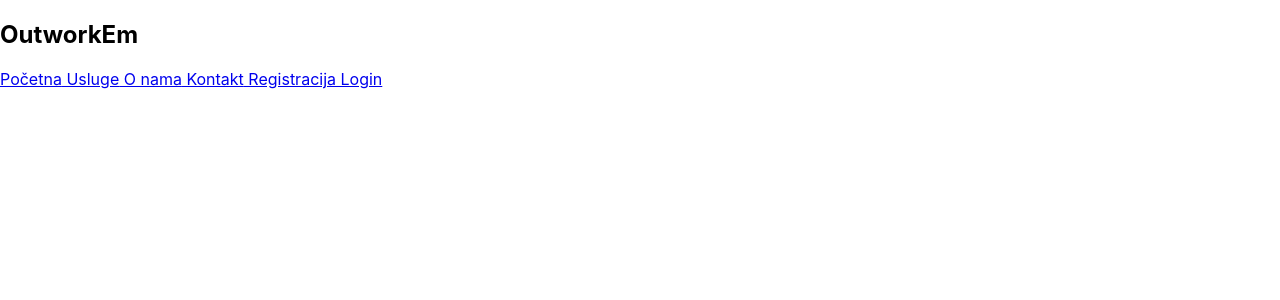
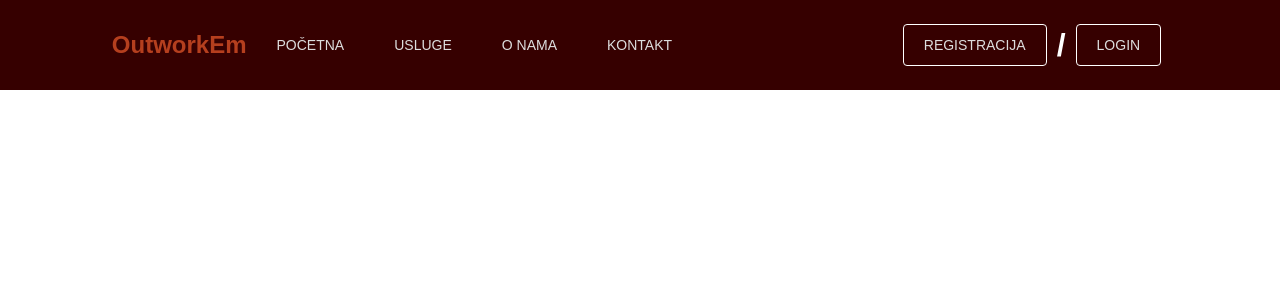
Before and after one commit to NemanjaGojkovic/FitnesPortal, a React (Create React App) app in the folder fitness_react/: page / in a window 1280 px wide. Shown: the top 300 px of the page. Built offline with nearby package versions, Linux system fonts and the light colour scheme.

Commit message:
odradjen navbar

```diff
--- a/fitness_react/package.json
+++ b/fitness_react/package.json
@@ -6,6 +6,7 @@
     "@testing-library/jest-dom": "^5.16.5",
     "@testing-library/react": "^13.4.0",
     "@testing-library/user-event": "^13.5.0",
+    "axios": "^1.3.3",
     "react": "^18.2.0",
     "react-dom": "^18.2.0",
     "react-router-dom": "^6.8.1",
--- a/fitness_react/src/App.css
+++ b/fitness_react/src/App.css
@@ -1,38 +1,76 @@
-.App {
-  text-align: center;
+*{
+  margin: 0;
+  padding: 0;
+  text-decoration: none;
+  font-family: 'Poppins', sans-serif;
 }
 
-.App-logo {
-  height: 40vmin;
-  pointer-events: none;
+
+.inner-width{
+
+  padding: 0 10px;
+  display: flex;
+  background-color: rgb(54, 0, 0);
+  justify-content: space-around;
 }
 
-@media (prefers-reduced-motion: no-preference) {
-  .App-logo {
-    animation: App-logo-spin infinite 20s linear;
-  }
+.title{
+  color: rgb(181, 63, 30);
 }
 
-.App-header {
-  background-color: #282c34;
-  min-height: 100vh;
+.navigation-menu{
+  float: left;
   display: flex;
-  flex-direction: column;
   align-items: center;
+  min-height: 90px;
+}
+
+.nav2{
+  display: flex;
   justify-content: center;
-  font-size: calc(10px + 2vmin);
+  align-items: center;
+  float: right;
+}
+
+.nav2 a{
+  margin-left: 7px;
+  margin-right: 7px;
+  color: #ddd;
+  text-transform: uppercase;
+  font-size: 14px;
+  padding: 12px 20px;
+  border-radius: 4px;
+  transition: .3s linear;
+  border: 1px solid white;
+}
+
+.nav2 a:hover{
+  background: #953201;
+  color: #fff;
+  border-width: 2px;
+  border-color: black;
+  transform: scale(1.1);
+
+}
+
+.razmak{
+  margin: 3px;
   color: white;
 }
 
-.App-link {
-  color: #61dafb;
+
+.navigation-menu a{
+  margin-left: 10px;
+  color: #ddd;
+  text-transform: uppercase;
+  font-size: 14px;
+  padding: 12px 20px;
+  border-radius: 4px;
+  transition: .3s linear;
 }
 
-@keyframes App-logo-spin {
-  from {
-    transform: rotate(0deg);
-  }
-  to {
-    transform: rotate(360deg);
-  }
+.navigation-menu a:hover{
+  background: #953201;
+  color: #fff;
+  transform: scale(1.1);
 }
--- a/fitness_react/src/components/Navbar.jsx
+++ b/fitness_react/src/components/Navbar.jsx
@@ -1,7 +1,42 @@
 import React from 'react'
+import axios from 'axios'
 import {Link} from 'react-router-dom'
 
-function Navbar(){
+function Navbar({token, currentUser, removeToken}){
+
+  function handleLogout(){
+
+    var config = {
+        method: 'post',
+        url: '.http://127.0.0.1:8000/api/logout',
+        headers: {
+
+        Authorization: "Bearer "+ window.sessionStorage.getItem("auth_token"),
+
+        },
+
+    };
+
+    axios(config)
+    .then(function (response) {
+        console.log(JSON.stringify(response.data));
+        window.sessionStorage.setItem("auth_token",null);
+        removeToken();
+    })
+    .catch(function (error) {
+        console.log(error);
+    });
+
+  }
+
+  const admin = () =>{
+    if(currentUser != null){
+      return currentUser.admin;
+     }else{
+       return false;
+     }
+  }
+
     return (
     <div className="inner-width">
         <nav className="navigation-menu">
@@ -10,9 +45,27 @@ function Navbar(){
           <Link to="/service"> Usluge</Link>
           <Link to="/about"> O nama</Link>
           <Link to="/contacts"> Kontakt</Link>
-          <Link to="/register" className='sing'> Registracija</Link>
-          <Link to="/login" className='log'> Login</Link>
+          {token!=null ?
+            <Link to="/my_services">Moje usluge</Link> : <></>
+          }
+          {admin() ?
+          <Link to="/admin"> Admin</Link> :<></>
+          }
         </nav>
+        { token==null ? (
+          <div className='nav2'>
+          <Link className='register' to="/register">Registracija</Link>
+          <h1 className='razmak'>/</h1>
+          <Link className='login' to="/login">Login</Link>
+          </div>
+        ) : (
+          <div className='nav2'>
+          <Link className='profile' to="/profile">Profil</Link>
+          <Link className='logout' to="/logout">Logout</Link>
+          </div>
+        )
+
+        }
       </div>
 
     );
```
Also changed, not shown: 1 other file (tests, documents, lock files or other folders).
